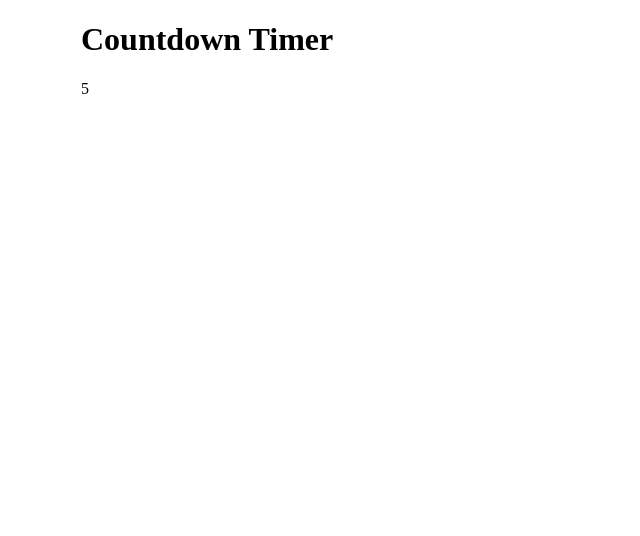
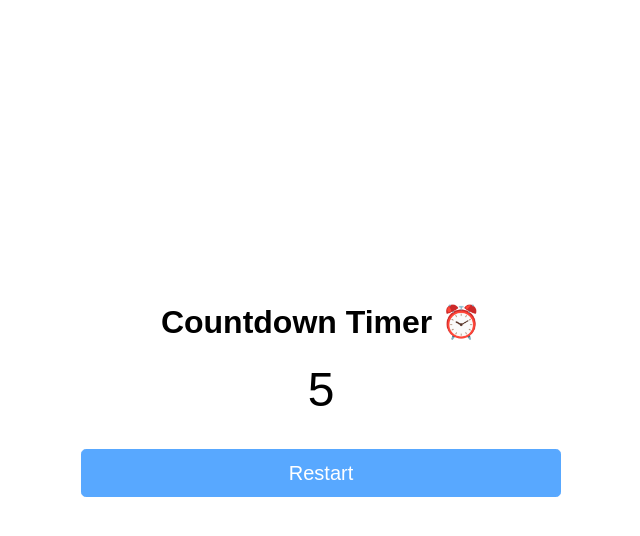
Before and after one commit to kieranbarker/countdown-timer, a plain HTML site: page index.html in a window 1280 px wide. Shown: the whole page, without its empty margins (319-959 px from the left). Drawn offline with Linux system fonts and the light colour scheme.

Commit message:
Update HTML and CSS

```diff
--- a/css/styles.css
+++ b/css/styles.css
@@ -3,7 +3,100 @@
 }
 
 body {
+  display: flex;
   width: 88%;
   max-width: 30em;
-  margin: 1em auto;
+  height: 100vh;
+  margin: 0 auto;
+  flex-direction: column;
+  justify-content: center;
+  align-items: center;
+  text-align: center;
+  font-family: sans-serif;
 }
+
+button {
+  text-transform: none;
+  overflow: visible;
+  -webkit-appearance: button;
+}
+
+.btn {
+  display: inline-block;
+  font-weight: 400;
+  text-align: center;
+  white-space: nowrap;
+  vertical-align: middle;
+  -webkit-user-select: none;
+  -moz-user-select: none;
+  -ms-user-select: none;
+  user-select: none;
+  border: 1px solid transparent;
+  padding: .375rem .75rem;
+  font-size: 1rem;
+  line-height: 1.5;
+  border-radius: .25rem;
+  transition: color .15s ease-in-out, background-color .15s ease-in-out, border-color .15s ease-in-out, box-shadow .15s ease-in-out;
+}
+
+.btn:disabled {
+  opacity: .65;
+}
+
+.btn:not(:disabled) {
+  cursor: pointer;
+}
+
+.btn-primary,
+.btn-primary:hover,
+.btn-primary:not(:disabled):active,
+.btn-primary:disabled {
+  color: #fff;
+}
+
+.btn-primary {
+  border-color: #007bff;
+  background-color: #007bff;
+}
+
+.btn-primary:hover {
+  background-color: #0069d9;
+  border-color: #0062cc;
+}
+
+.btn-primary:not(:disabled):active {
+  background-color: #0062cc;
+  border-color: #005cbf;
+}
+
+.btn-primary:disabled {
+  background-color: #007bff;
+  border-color: #007bff;
+}
+
+.btn-lg {
+  padding: .5rem 1rem;
+  border-radius: .3rem;
+  line-height: 1.5;
+  font-size: 1.25rem;
+}
+
+.db {
+  display: block;
+}
+
+.w-100 {
+  width: 100%;
+}
+
+.mt0 {
+  margin-top: 0;
+}
+
+.mb4 {
+  margin-bottom: 2rem;
+}
+
+.f1 {
+  font-size: 3rem;
+}
--- a/index.html
+++ b/index.html
@@ -4,15 +4,16 @@
     <meta charset="utf-8">
     <meta name="viewport" content="width=device-width, initial-scale=1">
     <meta name="description" content="A state-based timer that counts down from 60 seconds to zero.">
-    <title>Countdown Timer</title>
+    <title>Countdown Timer ⏰</title>
     <link href="css/styles.css" rel="stylesheet">
   </head>
   <body>
-    <h1>Countdown Timer</h1>
-    <div id="app"></div>
+    <h1 class="mt0">Countdown Timer ⏰</h1>
     <noscript>
       <p>Please enable JavaScript in your browser to use this timer.</p>
     </noscript>
+    <div id="app" class="mb4 f1" aria-live="polite"></div>
+    <button id="restart" class="db w-100 btn btn-primary btn-lg" type="button" disabled>Restart</button>
     <script src="js/app.js"></script>
   </body>
 </html>
```
